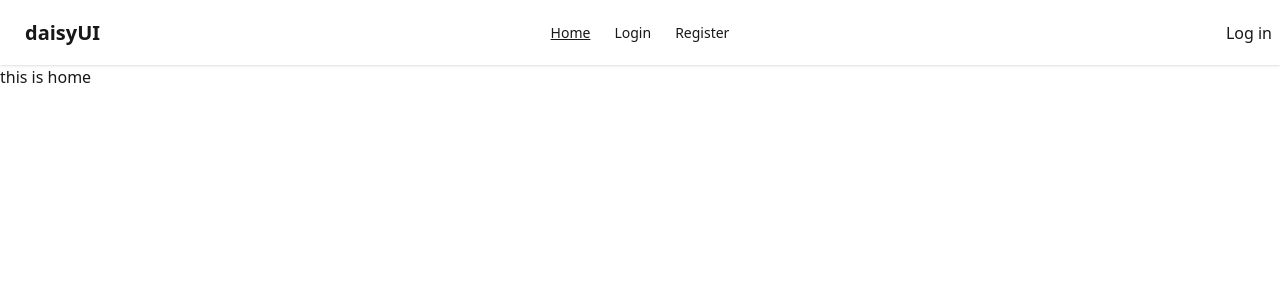
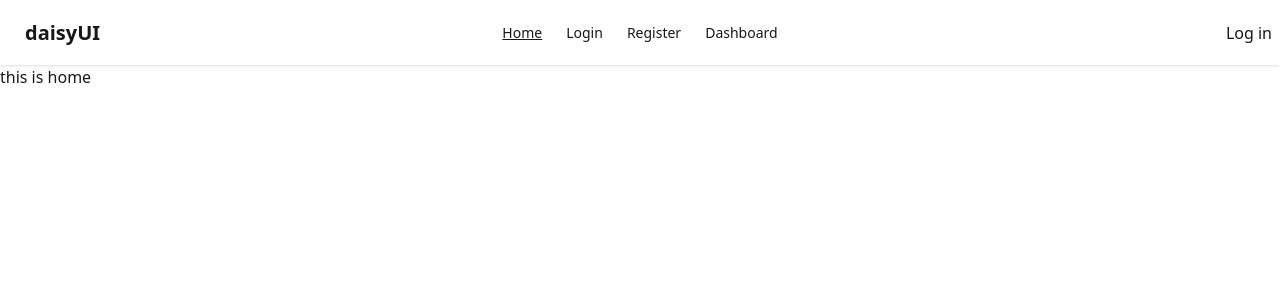
Before and after one commit to AhmedSami019/react-router-auth-intrigation, a React (Vite) app: page / in a window 1280 px wide. Shown: the top 300 px of the page. Built offline with nearby package versions, Linux system fonts and the light colour scheme; no server answers.

Commit message:
added dashboard as visible private route

```diff
--- a/src/Components/Navbar/Navbar.jsx
+++ b/src/Components/Navbar/Navbar.jsx
@@ -23,6 +23,9 @@ const Navbar = () => {
       </li>
       <li>
         <NavLink to="/register">Register</NavLink>
+      </li>
+      <li>
+        <NavLink to="/dashboard">Dashboard</NavLink>
       </li>
      {
       user && <>
--- /dev/null
+++ b/src/Pages/Dashboard/Dashboard.jsx
@@ -0,0 +1,11 @@
+import React from 'react';
+
+const Dashboard = () => {
+    return (
+        <div>
+            <h2>this is dashboard</h2>
+        </div>
+    );
+};
+
+export default Dashboard;
--- a/src/Router/Router.jsx
+++ b/src/Router/Router.jsx
@@ -7,6 +7,7 @@ import Register from '../Pages/Register/Register';
 import Orders from '../Pages/Orders/Orders';
 import Profile from '../Pages/Profile/Profile';
 import PrivateRoutes from '../Routes/PrivateRoutes/PrivateRoutes';
+import Dashboard from '../Pages/Dashboard/Dashboard';
 
 const router = createBrowserRouter([
     {
@@ -32,6 +33,10 @@ const router = createBrowserRouter([
             {
                 path: "profile",
                 element: <PrivateRoutes><Profile></Profile></PrivateRoutes>
+            },
+            {
+                path: "dashboard",
+                element: <PrivateRoutes><Dashboard></Dashboard></PrivateRoutes>
             }
         ]
     }
```
